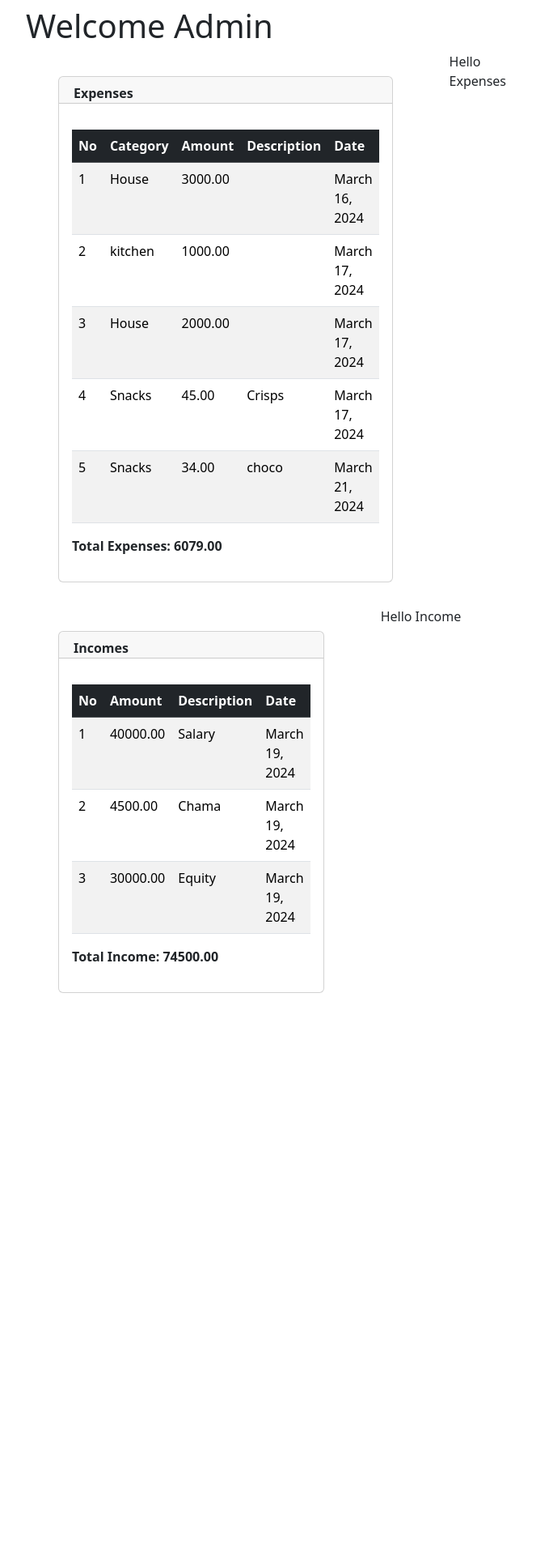
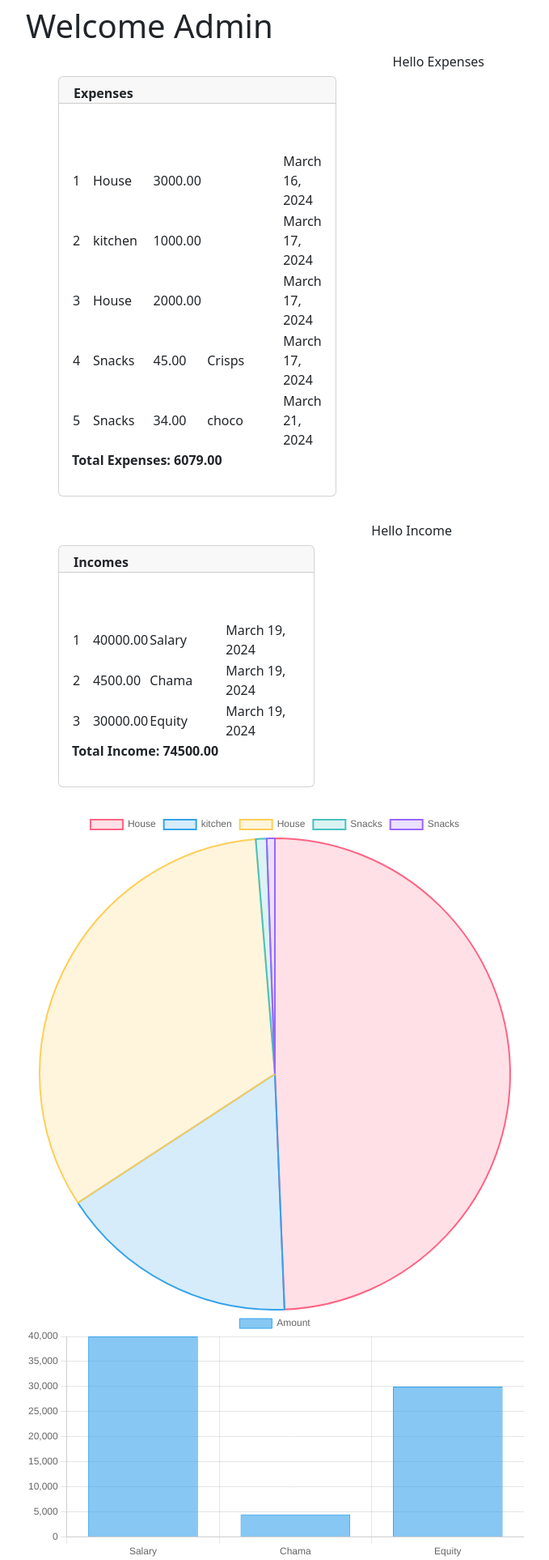
Before and after one commit to Namukuru/Tracker, a Django app: page /UserProfile/ in a window 1280 px wide. Shown: the part 56-1982 px from the top of the page at 81% size, without its empty margins (300-979 px from the left). Before the commit the page ends 1282 px from the top, so only its background shows below. Run offline with Django 5.2, Linux system fonts and the light colour scheme; a user stored in the database is signed in; data comes from the database, SQL or seed files in the repository.

Commit message:
Creation of the expenses pie chart and the income bar graph

```diff
--- a/website/templates/userProfile.html
+++ b/website/templates/userProfile.html
@@ -6,8 +6,9 @@
     <meta charset="UTF-8" />
     <meta name="viewport" content="width=device-width, initial-scale=1.0" />
     <title>User Profile</title>
+    <script src="https://cdn.jsdelivr.net/npm/chart.js"></script>
+    <style>
 
-    <style>
       .page-container {
         display: flex;
         flex-wrap: wrap;
@@ -28,7 +29,14 @@
         grid-template-columns: 2fr 1fr;
         grid-gap: 40px;
       }
+      .navbar {
+    position: fixed;
+    top: 0;
+    width: 100%;
+    z-index: 1000; /* Ensure the navbar is above other content */
+  }
     </style>
+
   </head>
   <body >
     <h1>Welcome {{ user.username }}</h1>
@@ -44,7 +52,7 @@
               <div class="card-body">
                 <p class="card-text">
                   {% if expenses %}
-                <table class="table table-striped table-hover">
+                  <table class="table-expense table-striped table-hover">
                     <thead class="table-dark">
                       <tr>
                         <th>No</th>
@@ -77,6 +85,7 @@
           <div class="expense-message">
             <p>Hello Expenses</p>
           </div>
+
         </section>
         <section class="income">
           <div class="card-container">
@@ -89,7 +98,7 @@
               <div class="card-body">
                 <p class="card-text">
                   {% if incomes %}
-                <table class="table table-striped table-hover">
+                  <table class="table-income table-striped table-hover">
                     <thead class="table-dark">
                       <tr>
                         <th>No</th>
@@ -122,6 +131,94 @@
           </div>
         </section>
     </div>
+    <canvas id="expenseChart" width="300" height="300"></canvas>
+    <script>
+      // Extract data from the HTML table
+      var table = document.querySelector('.table-expense');
+      var rows = table.querySelectorAll('tbody tr');
+      var labels = [];
+      var amounts = [];
+
+      rows.forEach(function(row) {
+        var cells = row.querySelectorAll('td');
+        labels.push(cells[1].textContent); // Category
+        amounts.push(parseFloat(cells[2].textContent)); // Amount
+      });
+
+      // Create pie chart
+      var ctx = document.getElementById('expenseChart').getContext('2d');
+      var expenseChart = new Chart(ctx, {
+        type: 'pie',
+        data: {
+          labels: labels,
+          datasets: [{
+            label: 'Amount',
+            data: amounts,
+            backgroundColor: [
+              'rgba(255, 99, 132, 0.2)', // Red color with transparency
+              'rgba(54, 162, 235, 0.2)', // Blue color with transparency
+              'rgba(255, 206, 86, 0.2)', // Yellow color with transparency
+              'rgba(75, 192, 192, 0.2)', // Green color with transparency
+              'rgba(153, 102, 255, 0.2)', // Purple color with transparency
+              'rgba(255, 159, 64, 0.2)' // Orange color with transparency
+            ],
+            borderColor: [
+              'rgba(255, 99, 132, 1)', // Red color
+              'rgba(54, 162, 235, 1)', // Blue color
+              'rgba(255, 206, 86, 1)', // Yellow color
+              'rgba(75, 192, 192, 1)', // Green color
+              'rgba(153, 102, 255, 1)', // Purple color
+              'rgba(255, 159, 64, 1)' // Orange color
+            ],
+            borderWidth: 2
+          }]
+        },
+        options: {
+          responsive: true,
+
+        }
+      });
+    </script>
+    <canvas id="incomeChart" width="400" height="200"></canvas>
+    <script>
+        // Extract data from the HTML table
+        var table = document.querySelector('.table-income');
+        var rows = table.querySelectorAll('tbody tr');
+        var descriptions = [];
+        var amounts = [];
+
+        rows.forEach(function(row) {
+            var cells = row.querySelectorAll('td');
+            descriptions.push(cells[2].textContent); // Description
+            amounts.push(parseFloat(cells[1].textContent)); // Amount
+        });
+
+        // Create bar graph
+        var ctx = document.getElementById('incomeChart').getContext('2d');
+        var incomeChart = new Chart(ctx, {
+            type: 'bar',
+            data: {
+                labels: descriptions,
+                datasets: [{
+                    label: 'Amount',
+                    data: amounts,
+                    backgroundColor: 'rgba(54, 162, 235, 0.6)', // Blue color with transparency
+                    borderColor: 'rgba(54, 162, 235, 1)', // Blue color
+                    borderWidth: 1
+                }]
+            },
+            options: {
+                responsive: true,
+                scales: {
+                    yAxes: [{
+                        ticks: {
+                            beginAtZero: true
+                        }
+                    }]
+                }
+            }
+        });
+    </script>
   </body>
 </html>
 {% endblock %}
```
Lines whose indentation alone changed are shown as unchanged.
